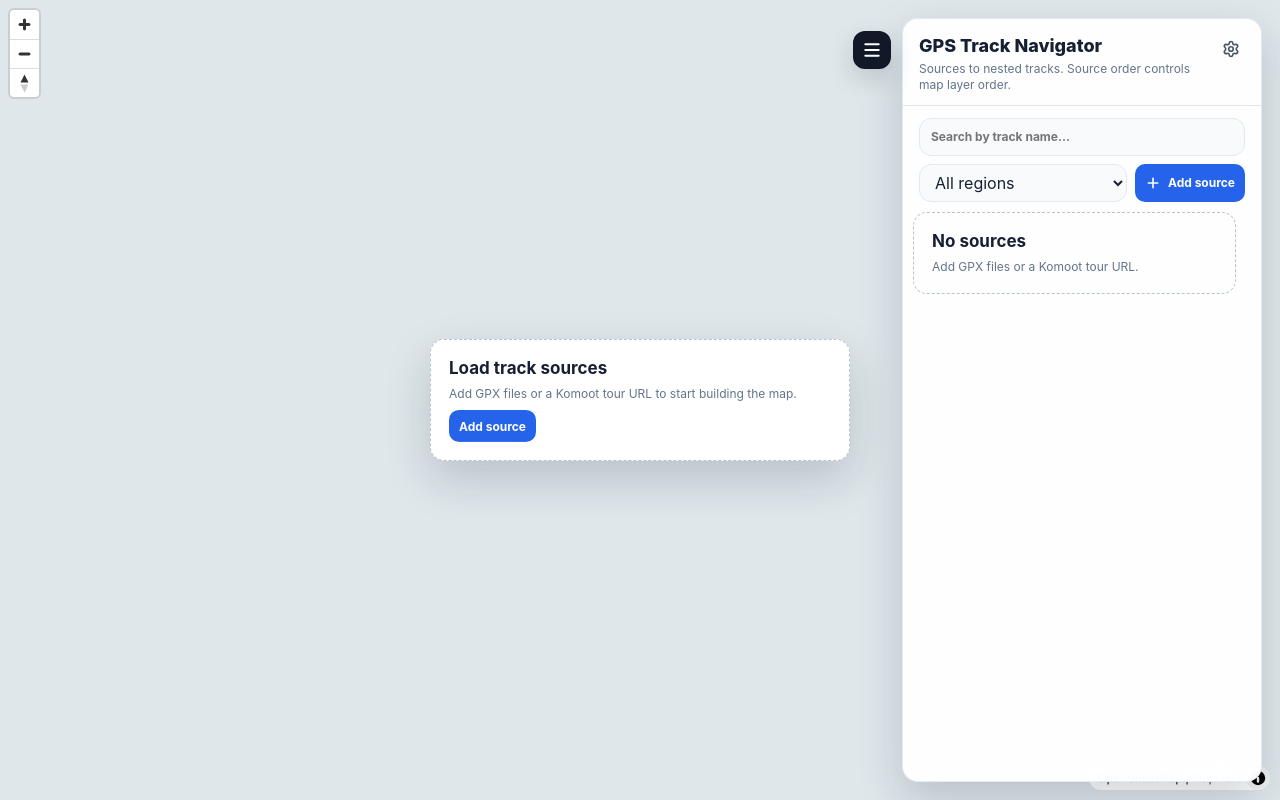
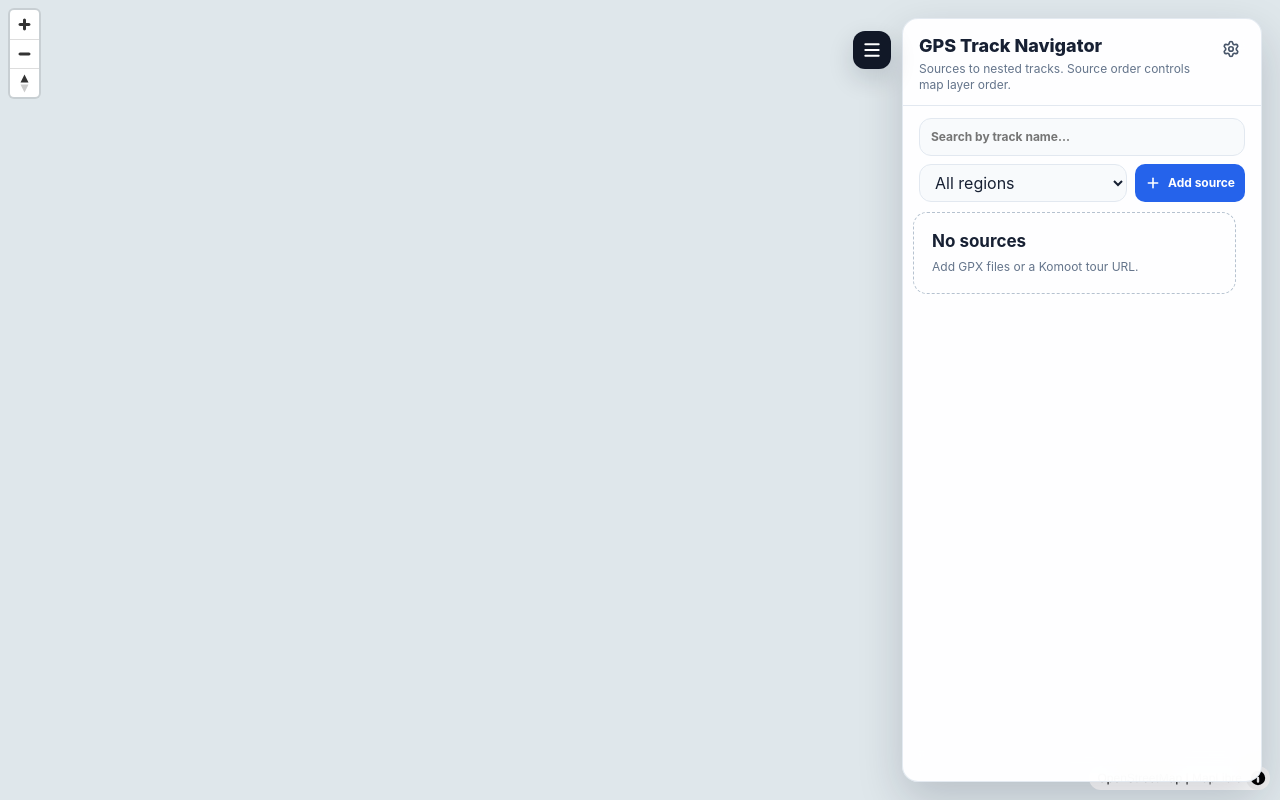
Before and after one commit to Sergek888/TrackTrim, a React (Vite) app: page / in a window 1280 px wide. Built offline with nearby package versions, Linux system fonts and the light colour scheme; no server answers.

Commit message:
Remove initial add source prompt

```diff
--- a/src/ui/components/TrackWorkspace.tsx
+++ b/src/ui/components/TrackWorkspace.tsx
@@ -166,24 +166,6 @@ export default function TrackWorkspace() {
           }}
         />
 
-        {library.sources.length === 0 && (
-          <section className="empty-map-state" aria-label="No tracks loaded">
-            <h2>Load track sources</h2>
-            <p>Add GPX files or a Komoot tour URL to start building the map.</p>
-            <button
-              className="save-button"
-              type="button"
-              onClick={() => {
-                setTooltip(null)
-                setColorPalette(null)
-                setIsAddSourceOpen(true)
-              }}
-            >
-              Add source
-            </button>
-          </section>
-        )}
-
         <TrackTooltip
           tooltip={tooltip}
           sidebarOpen={isSidebarOpen}
```
